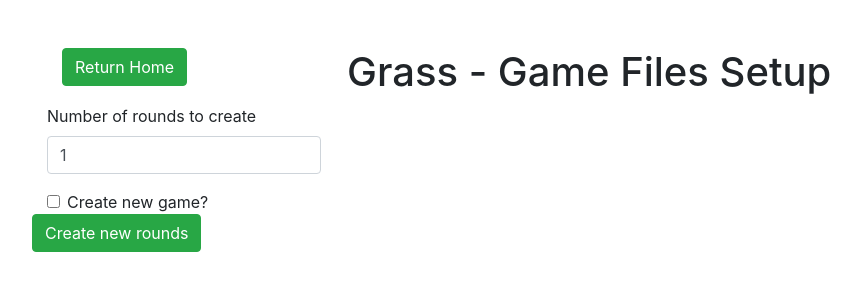
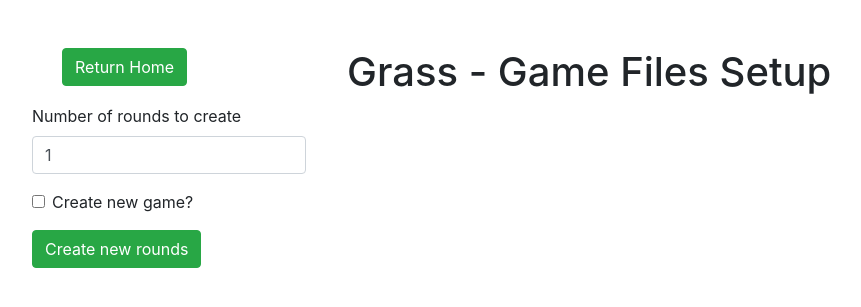
Before and after one commit to DylFeeney/Grass-card-game-scoreboard, a Flask app: page /game-files-setup in a window 1280 px wide. Shown: the top 307 px of the page, without its empty margins (23-884 px from the left). Run offline with Flask 2, Linux system fonts and the light colour scheme; some libraries are stand-ins or nearby versions.

Commit message:
Cleaned up the form view

```diff
--- a/templates/games_files_setup.html
+++ b/templates/games_files_setup.html
@@ -20,16 +20,16 @@
         <div class="row">
             <form action = "http://127.0.0.1:5000/game-files-setup" method="POST">
                 <div class="row">
-                    <div class="col">
                     <div class="form-group">
                         <label for="number_of_rounds">Number of rounds to create</label>
                         <input type="number" min="1" value="1" class="form-control" id="number_of_rounds" name="number_of_rounds">
                     </div>
-                        <div class="form-check">
+                </div>
+                <div class="row">
+                    <div class="form-group form-check">
                         <input type="hidden" id="create_new_game" name="create_new_game" value="0">
                         <input class="form-check-input" type="checkbox" id="create_new_game" name="create_new_game" value="1">
                         <label class="form-check-label" for="create_new_game">Create new game?</label>
-                        </div>
                     </div>
                 </div>
                 <div class="row">
```
Lines whose indentation alone changed are shown as unchanged.
